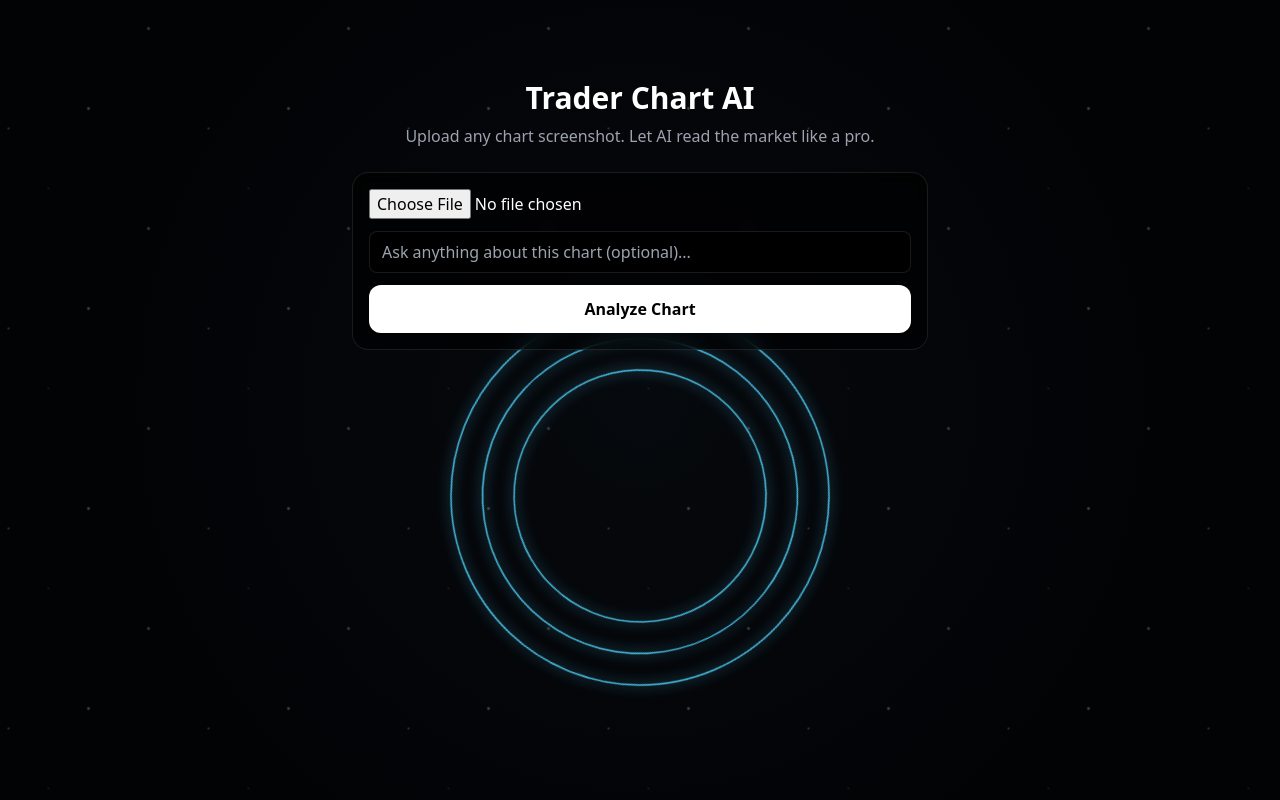
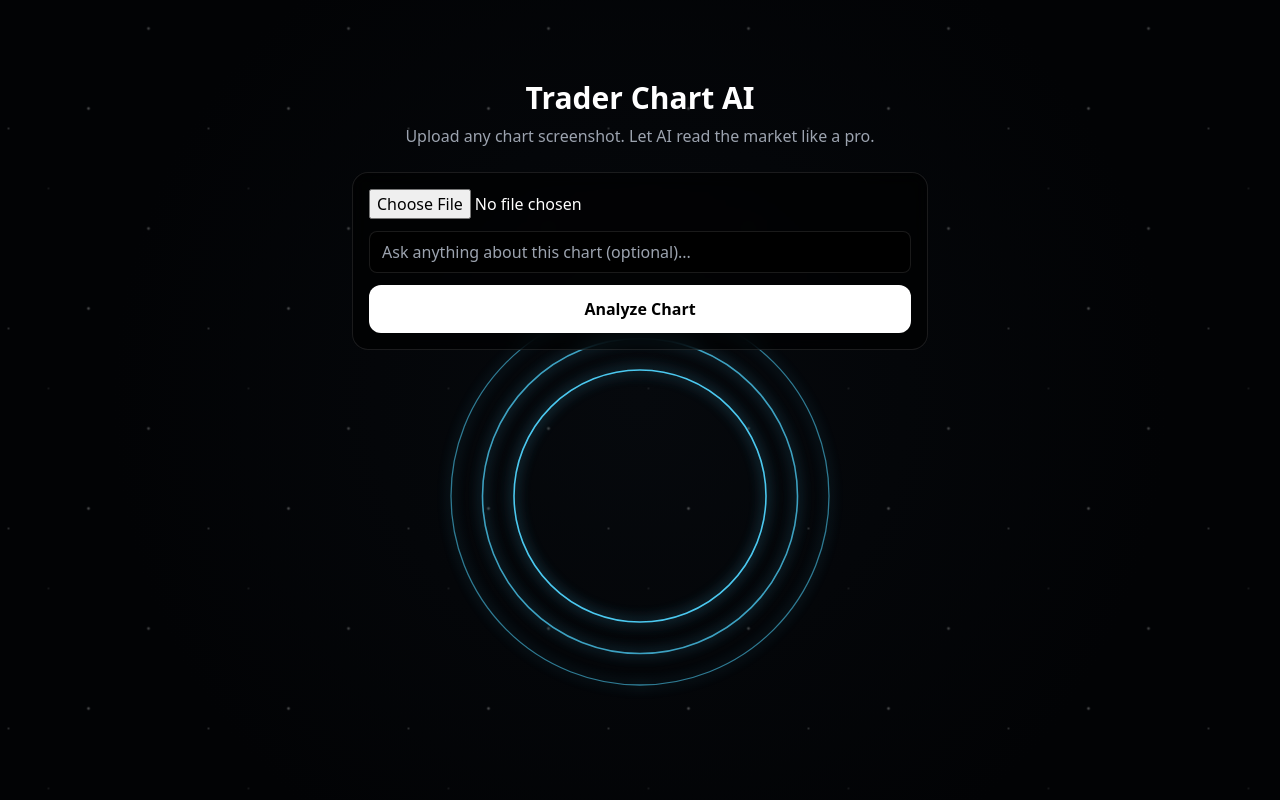
Before and after one commit to yuvraj448-debug/trader-chart-ai, a Next.js app: page / in a window 1280 px wide. Built offline with nearby package versions, Linux system fonts and the light colour scheme.

Commit message:
Update Background.jsx

```diff
--- a/app/components/Background.jsx
+++ b/app/components/Background.jsx
@@ -10,35 +10,75 @@ export default function Background() {
       >
         <defs>
           <filter id="glow">
-            <feGaussianBlur stdDeviation="6" result="coloredBlur" />
+            <feGaussianBlur stdDeviation="6" result="blur" />
             <feMerge>
-              <feMergeNode in="coloredBlur" />
+              <feMergeNode in="blur" />
               <feMergeNode in="SourceGraphic" />
             </feMerge>
           </filter>
         </defs>
 
+        {/* Ring 1 */}
         <circle
           cx="200"
           cy="200"
           r="120"
-          className="ring ring1"
+          fill="none"
+          stroke="#4cc9f0"
+          strokeWidth="1.5"
           filter="url(#glow)"
-        />
+        >
+          <animateTransform
+            attributeName="transform"
+            type="rotate"
+            from="0 200 200"
+            to="360 200 200"
+            dur="40s"
+            repeatCount="indefinite"
+          />
+        </circle>
+
+        {/* Ring 2 */}
         <circle
           cx="200"
           cy="200"
           r="150"
-          className="ring ring2"
+          fill="none"
+          stroke="#4cc9f0"
+          strokeWidth="1.5"
           filter="url(#glow)"
-        />
+          opacity="0.8"
+        >
+          <animateTransform
+            attributeName="transform"
+            type="rotate"
+            from="360 200 200"
+            to="0 200 200"
+            dur="65s"
+            repeatCount="indefinite"
+          />
+        </circle>
+
+        {/* Ring 3 */}
         <circle
           cx="200"
           cy="200"
           r="180"
-          className="ring ring3"
+          fill="none"
+          stroke="#4cc9f0"
+          strokeWidth="1.2"
           filter="url(#glow)"
-        />
+          opacity="0.6"
+        >
+          <animateTransform
+            attributeName="transform"
+            type="rotate"
+            from="0 200 200"
+            to="360 200 200"
+            dur="90s"
+            repeatCount="indefinite"
+          />
+        </circle>
       </svg>
     </div>
   );
```
